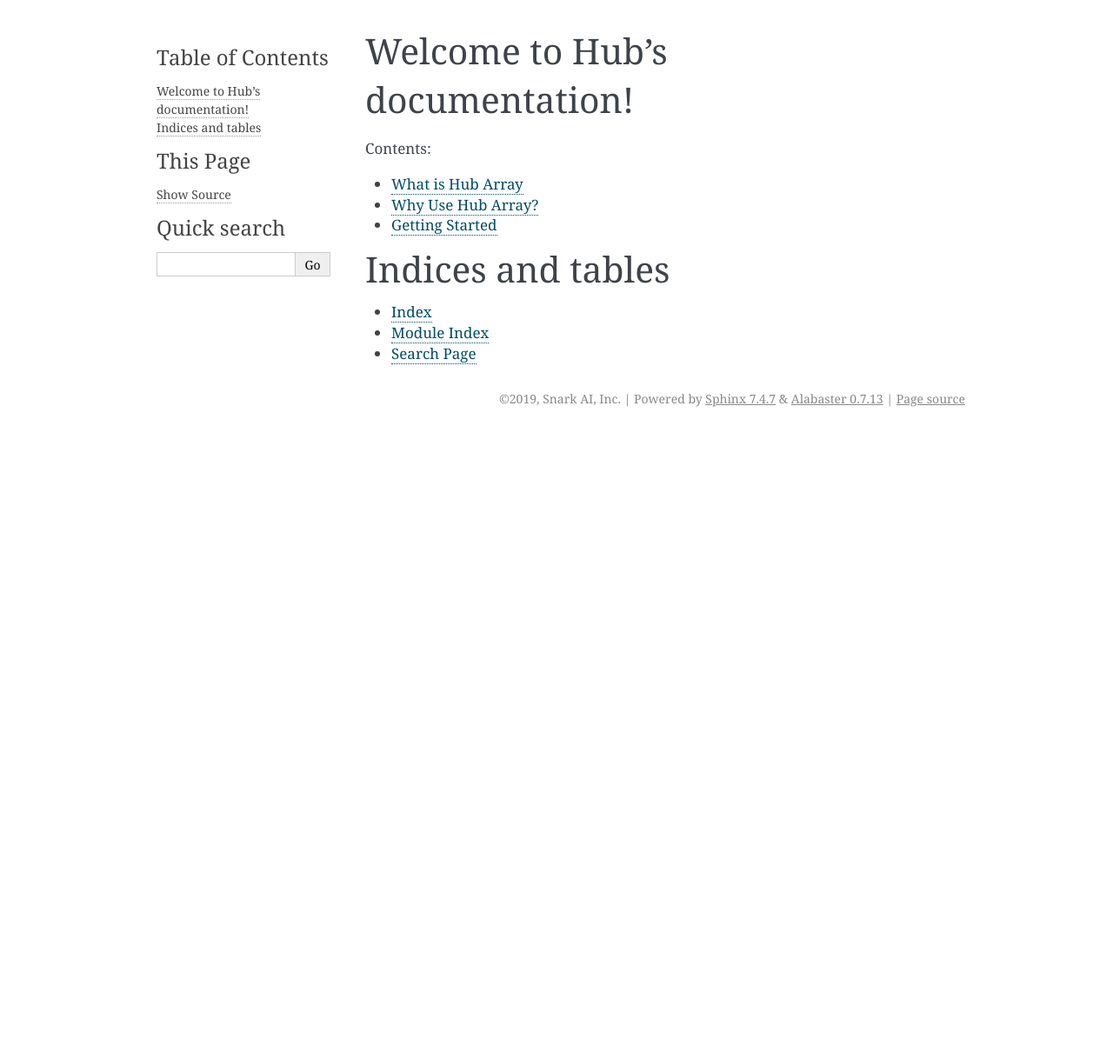
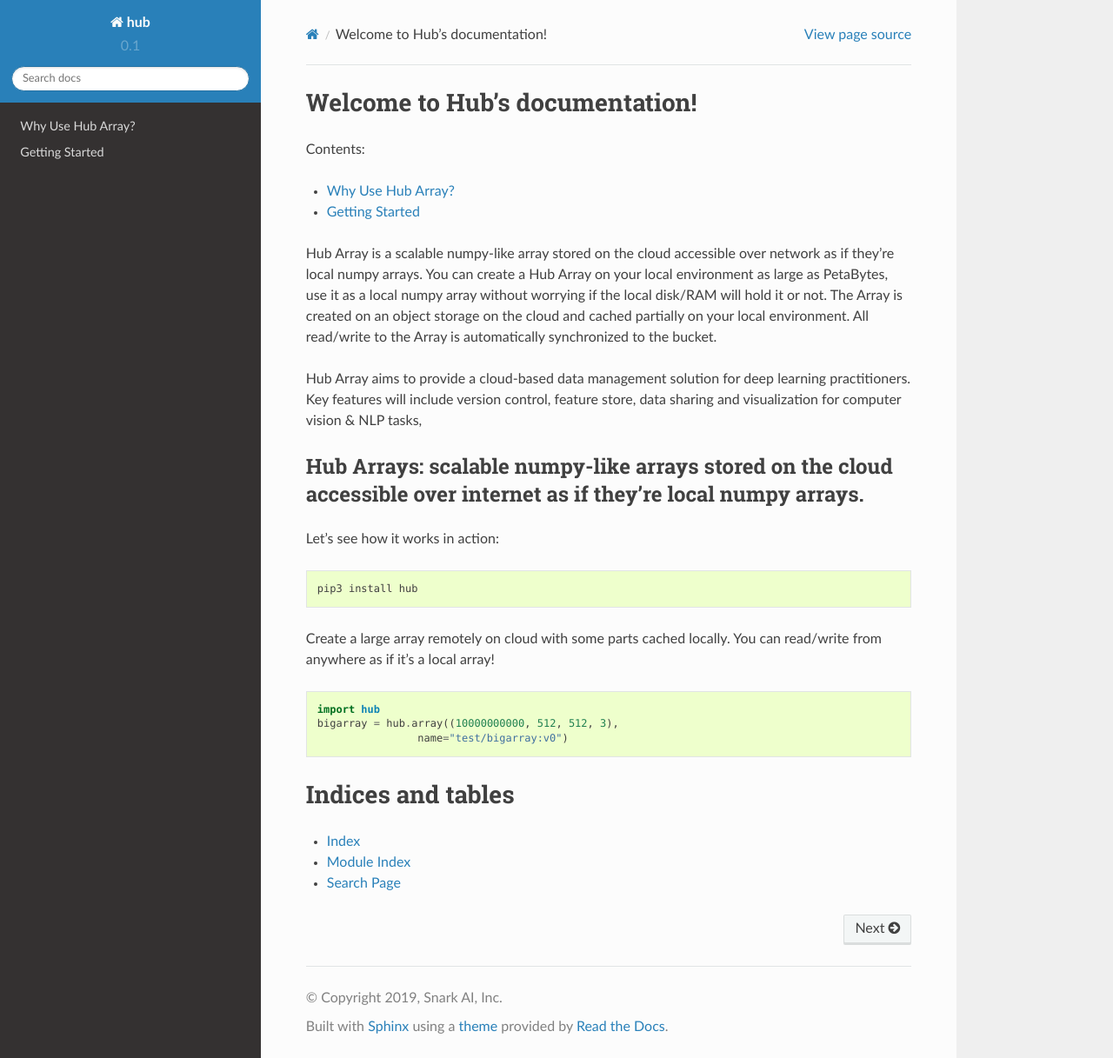
Before and after one commit to activeloopai/deeplake, a Sphinx documentation site: the page built from docs/source/index.rst, in a window 1280 px wide and 1217 px high. Shown: the whole window at 87% size. Built offline with Sphinx 7.4.7 and the Read the Docs theme 2.0.0, drawn with Linux system fonts in a browser that asks for light colours.

Commit message:
update doc style

```diff
--- a/docs/source/conf.py
+++ b/docs/source/conf.py
@@ -15,6 +15,8 @@
 
 import sys
 import os
+import sphinx_rtd_theme
+
 
 # If extensions (or modules to document with autodoc) are in another directory,
 # add these directories to sys.path here. If the directory is relative to the
@@ -35,6 +37,7 @@ extensions = [
     'sphinx.ext.mathjax',
     'sphinx.ext.ifconfig',
     'sphinx.ext.viewcode',
+    "sphinx_rtd_theme"
 ]
 
 # Add any paths that contain templates here, relative to this directory.
@@ -114,7 +117,7 @@ todo_include_todos = False
 
 # The theme to use for HTML and HTML Help pages.  See the documentation for
 # a list of builtin themes.
-html_theme = 'alabaster'
+html_theme = 'sphinx_rtd_theme'
 
 # Theme options are theme-specific and customize the look and feel of a theme
 # further.  For a list of options available for each theme, see the
--- a/docs/source/index.rst
+++ b/docs/source/index.rst
@@ -11,9 +11,36 @@ Contents:
 .. toctree::
    :maxdepth: 2
 
-   introduction
    motivation
    getting-started
+
+
+Hub Array is a scalable numpy-like array stored on the cloud accessible over network as if they're local numpy arrays.
+You can create a Hub Array on your local environment as large as PetaBytes, use it as a local numpy array without worrying if the local disk/RAM will hold it or not.
+The Array is created on an object storage on the cloud and cached partially on your local environment.
+All read/write to the Array is automatically synchronized to the bucket.
+
+Hub Array aims to provide a cloud-based data management solution for deep learning practitioners.
+Key features will include version control, feature store, data sharing and visualization for computer vision & NLP tasks,
+
+**Hub Arrays**: scalable numpy-like arrays stored on the cloud accessible over internet as if they're local numpy arrays.
+^^^^^^^^^^^^^^^^^^^^^^^^^^^^^^^^^^^^^^^^^^^^^^^^^^^^^^^^^^^^^^^^^^^^^^^^^^^^^^^^^^^^^^^^^^^^^^^^^^^^^^^^^^^^^^^^^^^^^^^^^
+
+Let's see how it works in action:
+
+.. code-block:: bash
+
+   pip3 install hub
+
+Create a large array remotely on cloud with some parts cached locally.
+You can read/write from anywhere as if it's a local array!
+
+.. code-block:: python
+
+    import hub
+    bigarray = hub.array((10000000000, 512, 512, 3),
+                    name="test/bigarray:v0")
+
 
 
 Indices and tables
```
Also changed, not shown: docs/source/introduction.rst (deleted, +0 -27 lines).
